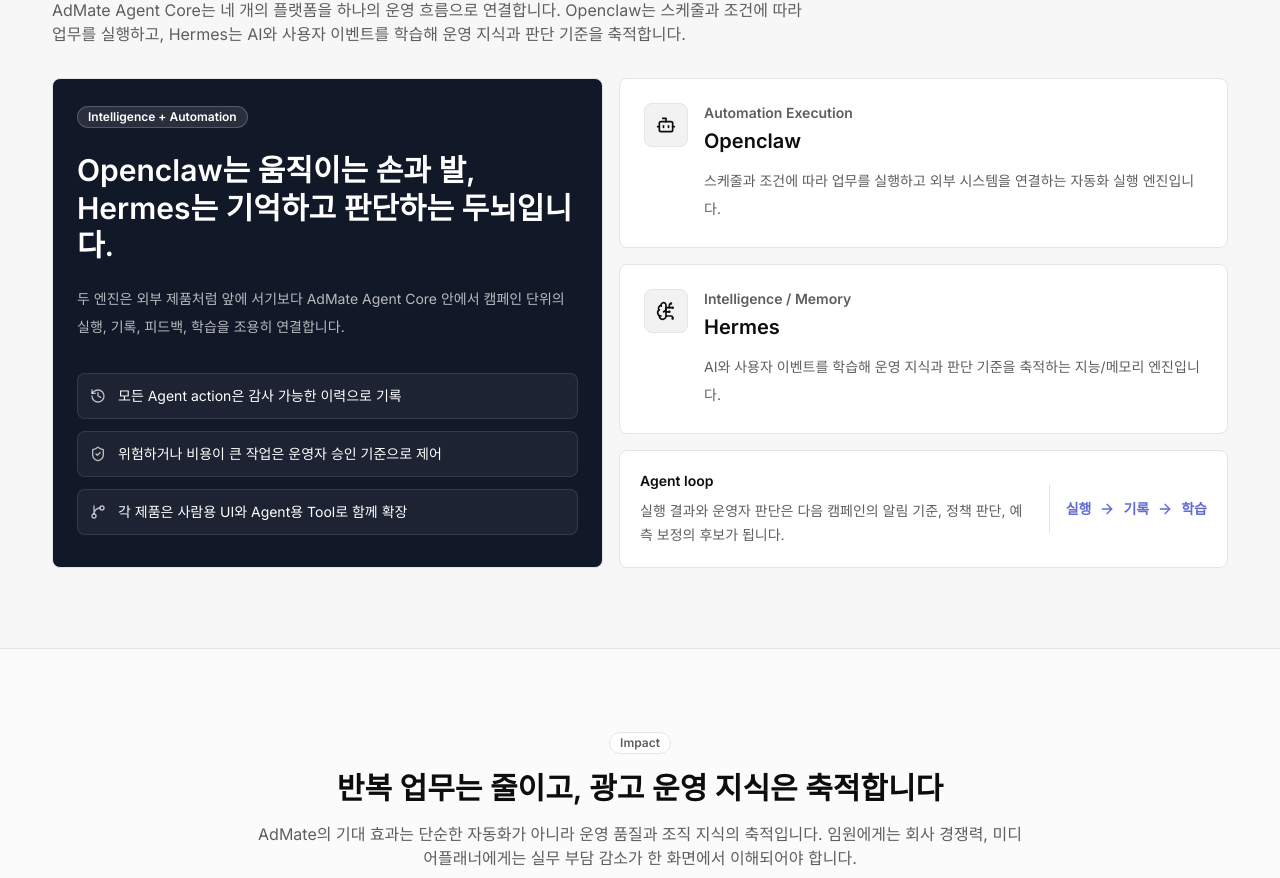
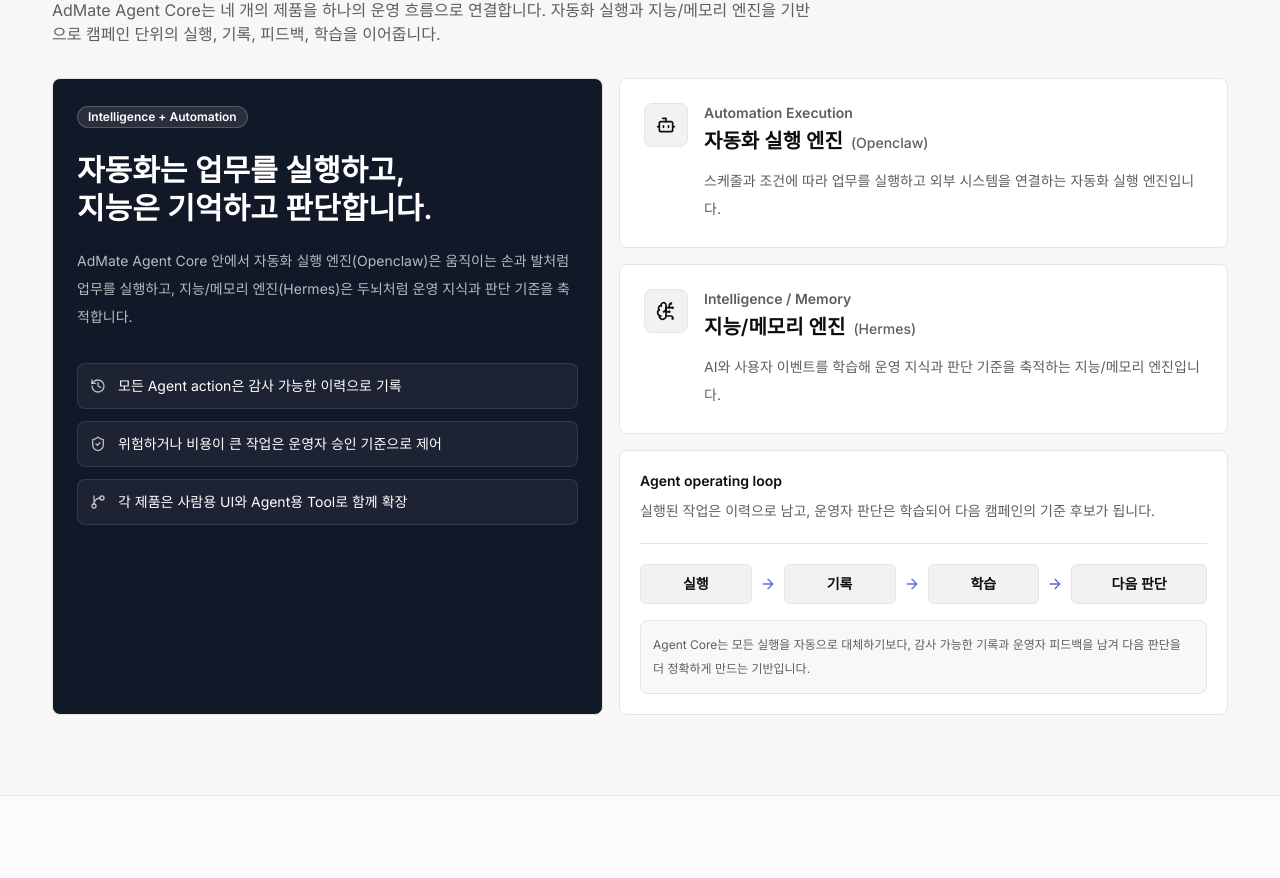
Before and after one commit to Jhongjin/admate-homepage, a Next.js app: page / in a window 1280 px wide. Shown: the part 6275-7153 px from the top of the page. Built offline with nearby package versions, Linux system fonts and the light colour scheme.

Commit message:
Clarify Agent Core operating loop

```diff
--- a/src/components/home/AgentCoreSection.tsx
+++ b/src/components/home/AgentCoreSection.tsx
@@ -7,6 +7,8 @@
 
 import { SectionHeading } from "./SectionHeading"
 
+const loopSteps = ["실행", "기록", "학습", "다음 판단"]
+
 export function AgentCoreSection() {
   return (
     <section id="agent-core" className="border-b border-border bg-background py-20">
@@ -14,7 +16,7 @@
         <SectionHeading
           eyebrow="Agent Core"
           title="AdMate Agent Core: 실행하고, 기록하고, 학습하는 중심 엔진"
-          description="AdMate Agent Core는 네 개의 플랫폼을 하나의 운영 흐름으로 연결합니다. Openclaw는 스케줄과 조건에 따라 업무를 실행하고, Hermes는 AI와 사용자 이벤트를 학습해 운영 지식과 판단 기준을 축적합니다."
+          description="AdMate Agent Core는 네 개의 제품을 하나의 운영 흐름으로 연결합니다. 자동화 실행과 지능/메모리 엔진을 기반으로 캠페인 단위의 실행, 기록, 피드백, 학습을 이어줍니다."
         />
 
         <div className="grid gap-4 lg:grid-cols-[0.95fr_1.05fr]">
@@ -24,12 +26,12 @@
                 Intelligence + Automation
               </Badge>
               <h3 className="mt-6 text-3xl font-semibold leading-tight">
-                Openclaw는 움직이는 손과 발,
-                <br />
-                Hermes는 기억하고 판단하는 두뇌입니다.
+                <span className="block">자동화는 업무를 실행하고,</span>
+                <span className="block">지능은 기억하고 판단합니다.</span>
               </h3>
               <p className="mt-5 text-sm leading-7 text-white/70">
-                두 엔진은 외부 제품처럼 앞에 서기보다 AdMate Agent Core 안에서 캠페인 단위의 실행, 기록, 피드백, 학습을 조용히 연결합니다.
+                AdMate Agent Core 안에서 자동화 실행 엔진(Openclaw)은 움직이는 손과 발처럼 업무를 실행하고,
+                지능/메모리 엔진(Hermes)은 두뇌처럼 운영 지식과 판단 기준을 축적합니다.
               </p>
 
               <div className="mt-8 grid gap-3">
@@ -57,7 +59,10 @@
                     </div>
                     <div>
                       <div className="text-sm font-semibold text-muted-foreground">{pillar.subtitle}</div>
-                      <h3 className="mt-1 text-xl font-semibold">{pillar.title}</h3>
+                      <h3 className="mt-1 text-xl font-semibold">
+                        {pillar.subtitle === "Automation Execution" ? "자동화 실행 엔진" : "지능/메모리 엔진"}
+                        <span className="ml-2 text-sm font-medium text-muted-foreground">({pillar.title})</span>
+                      </h3>
                       <p className="mt-3 text-sm leading-7 text-muted-foreground">{pillar.description}</p>
                     </div>
                   </div>
@@ -66,17 +71,28 @@
             ))}
 
             <Card className="p-5">
-              <div className="flex flex-col gap-4 sm:flex-row sm:items-center">
-                <div className="flex-1">
-                  <div className="text-sm font-semibold">Agent loop</div>
-                  <p className="mt-2 text-sm leading-6 text-muted-foreground">
-                    실행 결과와 운영자 판단은 다음 캠페인의 알림 기준, 정책 판단, 예측 보정의 후보가 됩니다.
-                  </p>
-                </div>
-                <Separator className="hidden h-12 sm:block" orientation="vertical" />
-                <div className="flex items-center gap-2 text-sm font-semibold text-[#5E6AD2]">
-                  실행 <ArrowRight className="h-4 w-4" /> 기록 <ArrowRight className="h-4 w-4" /> 학습
-                </div>
+              <div>
+                <div className="text-sm font-semibold">Agent operating loop</div>
+                <p className="mt-2 text-sm leading-6 text-muted-foreground">
+                  실행된 작업은 이력으로 남고, 운영자 판단은 학습되어 다음 캠페인의 기준 후보가 됩니다.
+                </p>
+              </div>
+              <Separator className="my-5" />
+              <div className="grid gap-2 sm:grid-cols-4">
+                {loopSteps.map((step, index) => (
+                  <div key={step} className="flex items-center gap-2">
+                    <div className="flex min-h-10 flex-1 items-center justify-center rounded-md border border-border bg-muted px-3 text-sm font-semibold text-foreground">
+                      {step}
+                    </div>
+                    {index < loopSteps.length - 1 ? (
+                      <ArrowRight className="hidden h-4 w-4 shrink-0 text-[#5E6AD2] sm:block" aria-hidden="true" />
+                    ) : null}
+                  </div>
+                ))}
+              </div>
+              <div className="mt-4 rounded-lg border border-border bg-muted/50 p-3 text-xs leading-6 text-muted-foreground">
+                Agent Core는 모든 실행을 자동으로 대체하기보다, 감사 가능한 기록과 운영자 피드백을 남겨
+                다음 판단을 더 정확하게 만드는 기반입니다.
               </div>
             </Card>
           </div>
```
